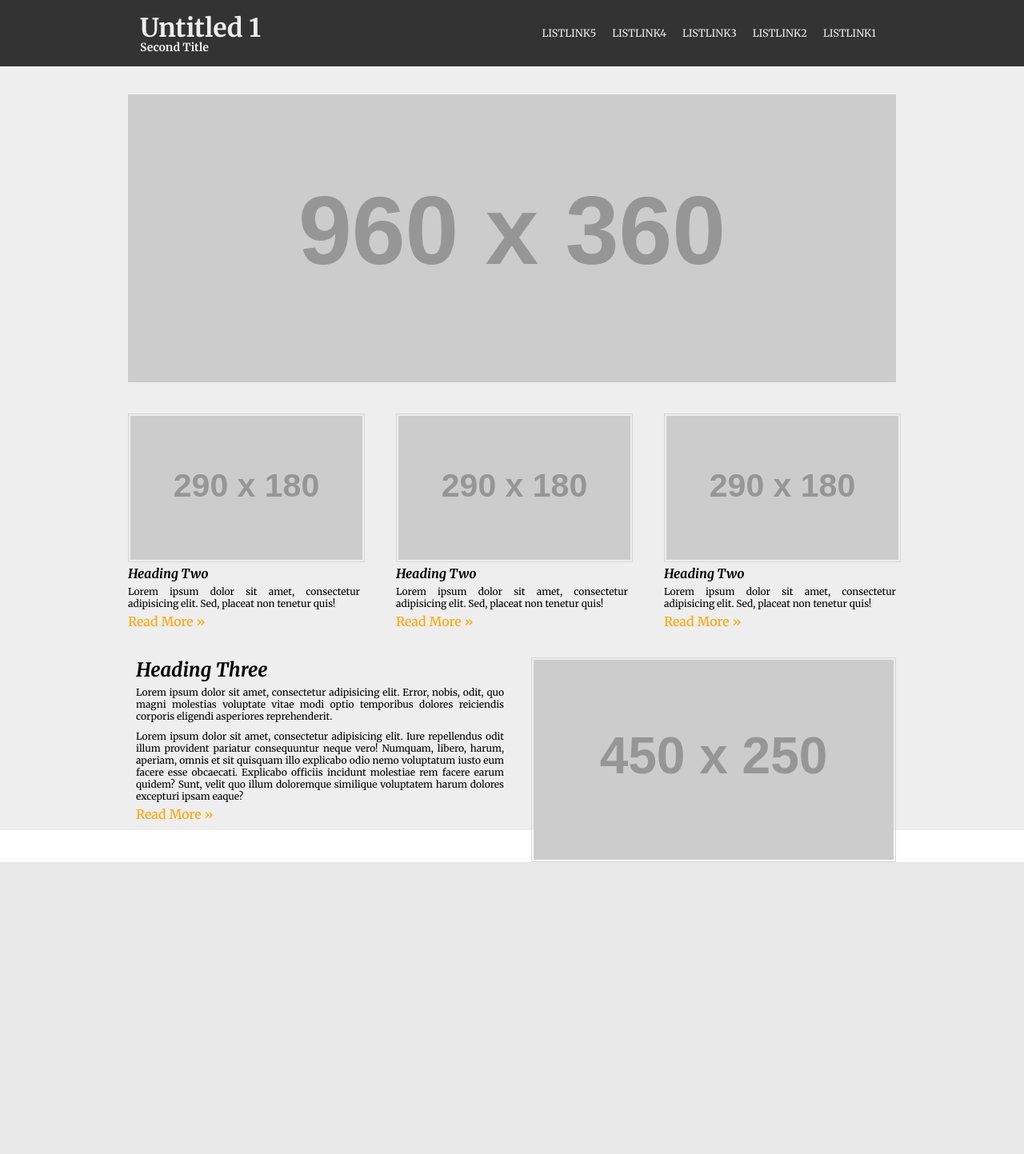
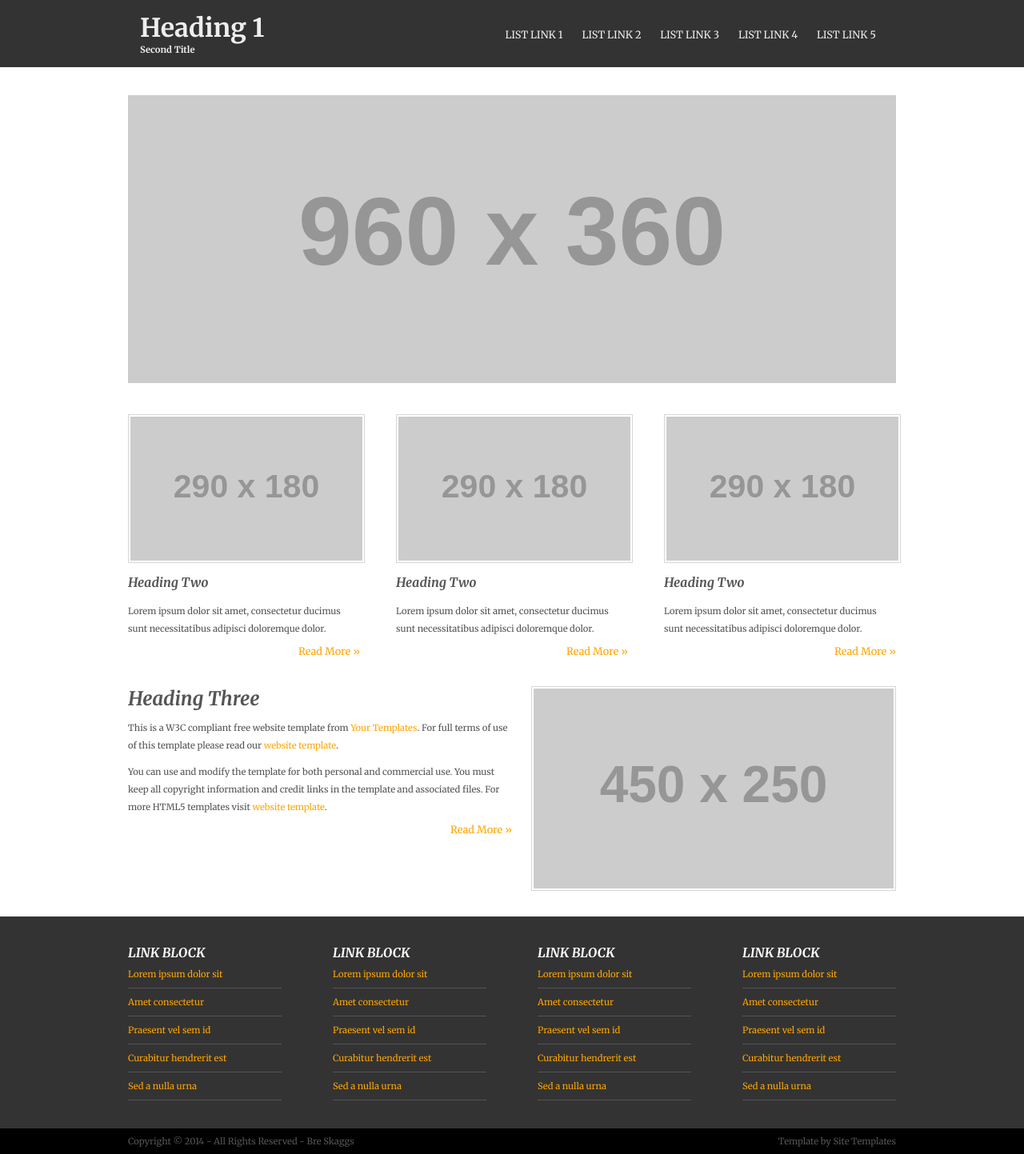
Before and after one commit to bremccallum/CodeWyoming, a PHP site: page /cassey.html in a window 1280 px wide. Shown: the whole page at 80% size. Before the commit the page ends 1078 px from the top, so only its background shows below. Run offline with PHP 8.4, Linux system fonts and the light colour scheme; some libraries are stand-ins or nearby versions.

Commit message:
Layout updates to page

```diff
--- a/05-14-14/casey-project/cassey.css
+++ b/05-14-14/casey-project/cassey.css
@@ -9,10 +9,10 @@
 }
 
 .main {
-    background: #eee
+    background: #fff;
 }
 .nav{
-    width: 100px;
+    background: #333;
 }
 .footer {
     background: #000;
@@ -24,7 +24,6 @@
 }
 body {
     font-family: 'Merriweather', sans-serif;
-
 }
 
 h1 {
@@ -32,15 +31,17 @@ h1 {
 }
 h2 {
     color:#eee;
-    font-size: 14px;
-    margin-top:-5px;
+    font-size: .7em;
+    margin-top:0px;
     padding:0px;
 }
 h3,h4 {
     font-style:italic;
+    color: #555;
 }
 h3 {
     font-size:1.5em;
+    padding-bottom: 5px;
 }
 h4 {
 }
@@ -49,15 +50,19 @@ img {
     border:1px solid #d6d6d6;
 }
 p {
-    font-size:12px;
-    text-align: justify;
-    padding:5px 0px 5px;
-    overflow:auto
+    font-size:.7em;
+    text-align: left;
+    padding: 5px 0px;
+    overflow:auto;
+    line-height: 2;
+    color: #555;
 }
-
 a {
     text-decoration:none;
     color:orange;
+}
+a:hover {
+    color: #555;
 }
 li {
     text-align:center;
@@ -72,24 +77,33 @@ header {
 }
 header nav ul {
     text-align:center;
+    float: right;
 }
 header nav li {
     display:inline-block;
-    float:right;
     list-style:none;
     padding:10px;
-    margin-top:8px;
+    margin-top:10px;
     text-transform:uppercase;
     font-size:.8em;
 }
-header nav a:hover {
-    color: orange;
-}
 article{
     width:290px;
-    float:right;
+    float:left;
     margin-bottom:35px;
     margin-top:35px;
+}
+article footer {
+    text-align: right;
+}
+article footer a{
+    font-size: .8em;
+}
+article footer a:hover{
+    color: #555;
+}
+article h4{
+    margin: 10px 0;
 }
 #top-content img{
     border: none;
@@ -100,12 +114,57 @@ article{
     margin-left:45px;
     margin-right:45px;
 }
-#middle-content{}
 #bottom-content img{
     float:right;
 }
+#bottom-content footer {
+    text-align: right;
+}
+#bottom-content footer a {
+    font-size: .8em;
+}
 .bottom-copy{
     width:50%;
-    padding:10px;
+    padding-bottom: 100px;
+}
+nav.content {
+    background: #333;
+    overflow: auto;
+    padding: 35px 0;
+}
+nav div {
+    float: left;
+    width: 192px;
+    margin: 0 32px;
+}
+nav div:first-child {
+    margin-left: 0;
+}
+nav div:last-child {
+    margin-right: 0;
+}
+nav.content ul {
+    padding-left: 0;
+}
+nav.content li {
+    list-style-type: none;
+    padding: 10px 0 10px 0;
+    text-align: left;
+    font-size: .7em;
+    border-bottom: 1px solid #555;
 
 }
+nav div h4 {
+    color: #fff;
+    text-transform: uppercase;
+}
+footer.content {
+    text-align: left;
+    overflow: auto;
+}
+footer p {
+    float: right;
+}
+.copyright {
+    float: none;
+}
--- a/05-14-14/casey-project/cassey.html
+++ b/05-14-14/casey-project/cassey.html
@@ -13,19 +13,19 @@
         <header class="content">
             <nav>
                 <ul>
-                    <li><a href="">listlink1</a>
+                    <li><a href="">List Link 1</a>
                     </li>
-                    <li><a href="">listlink2</a>
+                    <li><a href="">List Link 2</a>
                     </li>
-                    <li><a href="">listlink3</a>
+                    <li><a href="">List Link 3</a>
                     </li>
-                    <li><a href="">listlink4</a>
+                    <li><a href="">List Link 4</a>
                     </li>
-                    <li><a href="">listlink5</a>
+                    <li><a href="">List Link 5</a>
                     </li>
                 </ul>
             </nav>
-            <h1>Untitled 1</h1>
+            <h1>Heading 1</h1>
             <h2>Second Title</h2>
 
         </header>
@@ -40,29 +40,35 @@
                 <article>
                     <img src="//placehold.it/290x180/000/fff">
                     <h4>Heading Two</h4>
-                    <p>Lorem ipsum dolor sit amet, consectetur adipisicing elit. Sed, placeat non tenetur quis!</p>
-                    <a href="">Read More &raquo;</a>
+                    <p>Lorem ipsum dolor sit amet, consectetur  ducimus sunt necessitatibus adipisci doloremque dolor.</p>
+                    <footer>
+                        <a href="">Read More &raquo;</a>
+                    </footer>
                 </article>
                 <article>
                     <img src="//placehold.it/290x180/000/fff">
                     <h4>Heading Two</h4>
-                    <p>Lorem ipsum dolor sit amet, consectetur adipisicing elit. Sed, placeat non tenetur quis!</p>
-                    <a href="">Read More &raquo;</a>
+                    <p>Lorem ipsum dolor sit amet, consectetur  ducimus sunt necessitatibus adipisci doloremque dolor.</p>
+                     <footer>
+                        <a href="">Read More &raquo;</a>
+                    </footer>
                 </article>
                 <article>
                     <img src="//placehold.it/290x180/000/fff">
                     <h4>Heading Two</h4>
-                    <p>Lorem ipsum dolor sit amet, consectetur adipisicing elit. Sed, placeat non tenetur quis!</p>
-                    <a href="">Read More &raquo;</a>
+                    <p>Lorem ipsum dolor sit amet, consectetur  ducimus sunt necessitatibus adipisci doloremque dolor.</p>
+                     <footer>
+                        <a href="">Read More &raquo;</a>
+                    </footer>
                 </article>
             </section>
             <section id="bottom-content">
                 <img src="//placehold.it/450x250/000/fff">
-                    <div class="bottom-copy">
-                    <h3>Heading Three</h3>
-                    <p>Lorem ipsum dolor sit amet, consectetur adipisicing elit. Error, nobis, odit, quo magni molestias voluptate vitae modi optio temporibus dolores reiciendis corporis eligendi asperiores reprehenderit.</p>
-                    <p>Lorem ipsum dolor sit amet, consectetur adipisicing elit. Iure repellendus odit illum provident pariatur consequuntur neque vero! Numquam, libero, harum, aperiam, omnis et sit quisquam illo explicabo odio nemo voluptatum iusto eum facere esse obcaecati. Explicabo officiis incidunt molestiae rem facere earum quidem? Sunt, velit quo illum doloremque similique voluptatem harum dolores excepturi ipsam eaque?</p>
-                    <a href="">Read More &raquo;</a>
+                <div class="bottom-copy">
+                <h3>Heading Three</h3>
+                <p>This is a W3C compliant free website template from <a href="">Your Templates</a>. For full terms of use of this template please read our <a href="">website template</a>.</p>
+                <p>You can use and modify the template for both personal and commercial use. You must keep all copyright information and credit links in the template and associated files. For more HTML5 templates visit <a href="">website template</a>.</p>
+                <footer><a href="">Read More &raquo;</a></footer>
                     </div>
             </section>
         </main>
@@ -70,13 +76,53 @@
 
     <div class="nav">
         <nav class="content">
-
+            <div>
+                <h4>Link Block</h4>
+                <ul>
+                    <li><a href="">Lorem ipsum dolor sit</a></li>
+                    <li><a href="">Amet consectetur</a></li>
+                    <li><a href="">Praesent vel sem id</a></li>
+                    <li><a href="">Curabitur hendrerit est</a></li>
+                    <li><a href="">Sed a nulla urna</a></li>
+                </ul>
+            </div>
+            <div>
+                <h4>Link Block</h4>
+                <ul>
+                    <li><a href="">Lorem ipsum dolor sit</a></li>
+                    <li><a href="">Amet consectetur</a></li>
+                    <li><a href="">Praesent vel sem id</a></li>
+                    <li><a href="">Curabitur hendrerit est</a></li>
+                    <li><a href="">Sed a nulla urna</a></li>
+                </ul>
+            </div>
+            <div>
+                <h4>Link Block</h4>
+                <ul>
+                    <li><a href="">Lorem ipsum dolor sit</a></li>
+                    <li><a href="">Amet consectetur</a></li>
+                    <li><a href="">Praesent vel sem id</a></li>
+                    <li><a href="">Curabitur hendrerit est</a></li>
+                    <li><a href="">Sed a nulla urna</a></li>
+                </ul>
+            </div>
+            <div>
+                <h4>Link Block</h4>
+                <ul>
+                    <li><a href="">Lorem ipsum dolor sit</a></li>
+                    <li><a href="">Amet consectetur</a></li>
+                    <li><a href="">Praesent vel sem id</a></li>
+                    <li><a href="">Curabitur hendrerit est</a></li>
+                    <li><a href="">Sed a nulla urna</a></li>
+                </ul>
+            </div>
         </nav>
     </div>
 
     <div class="footer">
         <footer class="content">
-
+            <p>Template by Site Templates</p>
+            <p class="copyright">Copyright &copy; 2014 - All Rights Reserved - Bre Skaggs</p>
         </footer>
     </div>
 </body>
```
